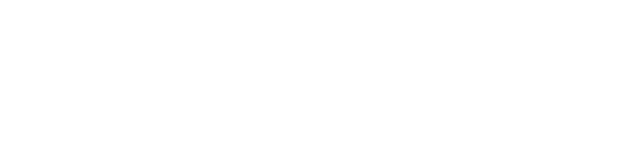
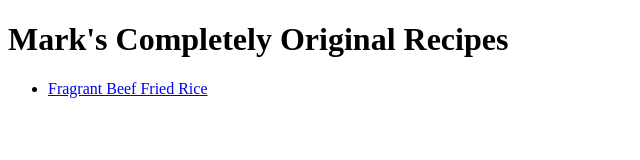
Before and after one commit to mglawyer/odin-recipes, a plain HTML site: page index.html in a window 1280 px wide. Shown: the whole page, without its empty margins (0-640 px from the left). Drawn offline with Linux system fonts and the light colour scheme.

Commit message:
Link index to recipe and create list for recipes Link from the index page to the beef rice recipe page Put the link in an ul in preparation for listing further recipes

```diff
--- a/index.html
+++ b/index.html
@@ -7,6 +7,10 @@
     </head>
 
     <body>
+       <h1>Mark's Completely Original Recipes</h1>
+        <ul>
+            <li><a href="recipes/beef-rice.html">Fragrant Beef Fried Rice</a></li>
+        </ul>
 
     </body>
 </html>
```
